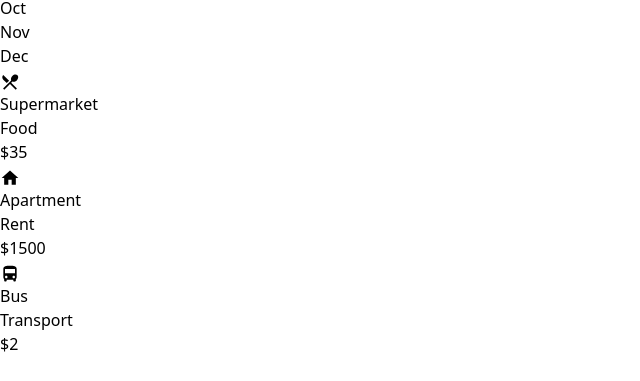
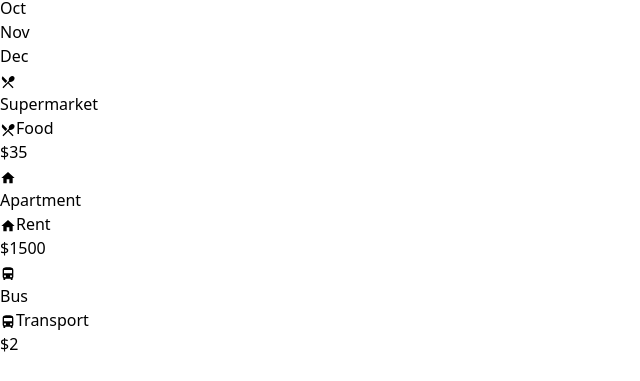
Before and after one commit to nicoPuegher/expenses-tracker, a React (Vite) app: page / in a window 1280 px wide. Shown: the part 349-730 px from the top of the page, without its empty margins (0-640 px from the left). Built offline with nearby package versions, Linux system fonts and the light colour scheme; the HTML template or start-up script is replaced by a standard one.

Commit message:
move icons inside tag

```diff
--- a/src/components/CustomIcon/CustomIcon.jsx
+++ b/src/components/CustomIcon/CustomIcon.jsx
@@ -8,13 +8,13 @@ import AttachMoneyIcon from '@mui/icons-material/AttachMoney';
 function CustomIcon({ iconType }) {
   switch (iconType) {
     case 'Food':
-      return <LocalDiningIcon fontSize="small" />;
+      return <LocalDiningIcon fontSize="inherit" />;
     case 'Rent':
-      return <HomeIcon fontSize="small" />;
+      return <HomeIcon fontSize="inherit" />;
     case 'Transport':
-      return <DirectionsBusIcon fontSize="small" />;
+      return <DirectionsBusIcon fontSize="inherit" />;
     default:
-      return <AttachMoneyIcon fontSize="small" />;
+      return <AttachMoneyIcon fontSize="inherit" />;
   }
 }
 
--- a/src/components/Tag/Tag.jsx
+++ b/src/components/Tag/Tag.jsx
@@ -1,9 +1,16 @@
 import React from 'react';
 import PropTypes from 'prop-types';
+import CustomIcon from '../CustomIcon/CustomIcon';
 
 function Tag({ name, color }) {
-  const classes = `${color} inline-flex items-center rounded-md px-2 py-1 text-xs font-medium text-gray-600 ring-1 ring-inset ring-gray-500/10`;
-  return <span className={classes}>{name}</span>;
+  const classes = `${color} inline-flex items-center rounded px-2 py-1 text-xs font-medium text-gray-600 ring-1 ring-inset ring-gray-500/10 gap-x-1`;
+
+  return (
+    <span className={classes}>
+      <CustomIcon iconType={name} />
+      {name}
+    </span>
+  );
 }
 
 Tag.propTypes = {
```
